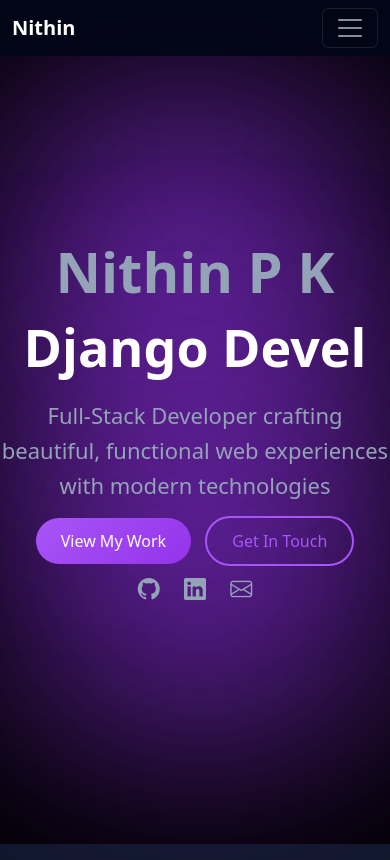
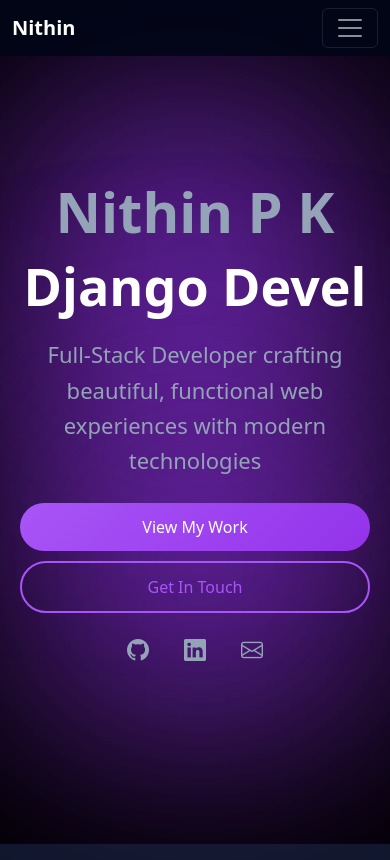
Before and after one commit to Nithin2003pk/portfolio3, a Django app: page / in a window 390 px wide; the page is wider, and only the part inside the window is pictured. Shown: the top 860 px of that part. Run offline with Django 5.2, Linux system fonts and the light colour scheme.

Commit message:
mobile responsive fix

```diff
--- a/portfolio/templates/index.html
+++ b/portfolio/templates/index.html
@@ -5,6 +5,7 @@
 <html lang="en">
 <head>
     <meta charset="UTF-8">
+    <meta name="viewport" content="width=device-width, initial-scale=1.0">
     <title>Nithin P K | Portfolio</title>
 
     <link href="https://cdn.jsdelivr.net/npm/bootstrap@5.3.0/dist/css/bootstrap.min.css" rel="stylesheet">
@@ -18,6 +19,8 @@
     <link rel="stylesheet" href="https://cdnjs.cloudflare.com/ajax/libs/font-awesome/6.5.1/css/all.min.css">
 
     <link rel="stylesheet" href="https://cdnjs.cloudflare.com/ajax/libs/font-awesome/6.5.0/css/all.min.css">
+
+
 
     <style>
         body {
@@ -853,6 +856,39 @@
   transform: scale(1.2);
   color: #a855f7;
 }
+
+/* Mobile responsive */
+@media (max-width: 768px) {
+
+  .hero {
+    padding: 20px;
+    text-align: center;
+  }
+
+  h1 {
+    font-size: 32px;
+  }
+
+  h2 {
+    font-size: 24px;
+  }
+
+  .social-icons {
+    display: flex;
+    justify-content: center;
+    gap: 15px;
+  }
+
+  .projects {
+    grid-template-columns: 1fr;
+  }
+
+  .btn-primary,
+  .btn-outline {
+    display: block;
+    margin: 10px auto;
+  }
+}
     </style>
 </head>
 
```
